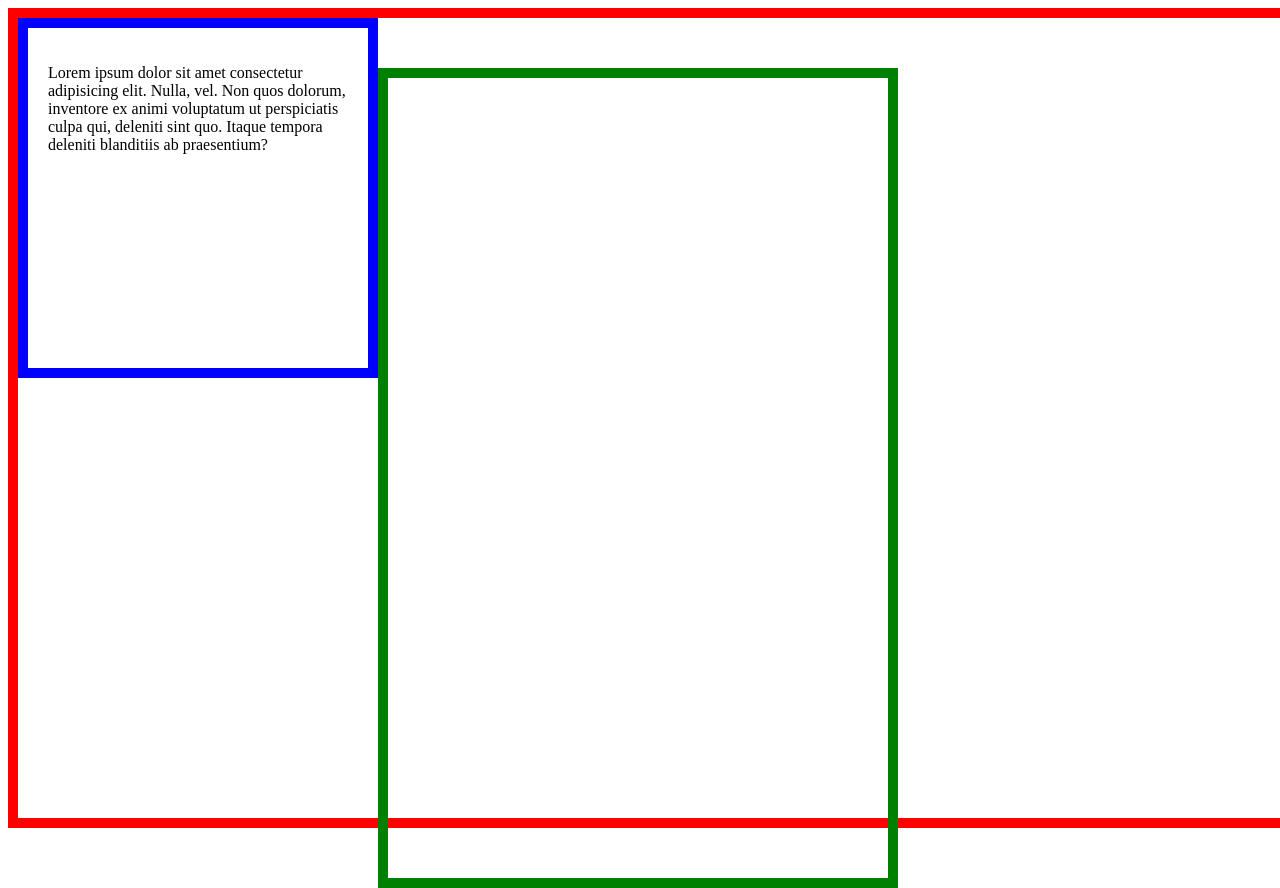
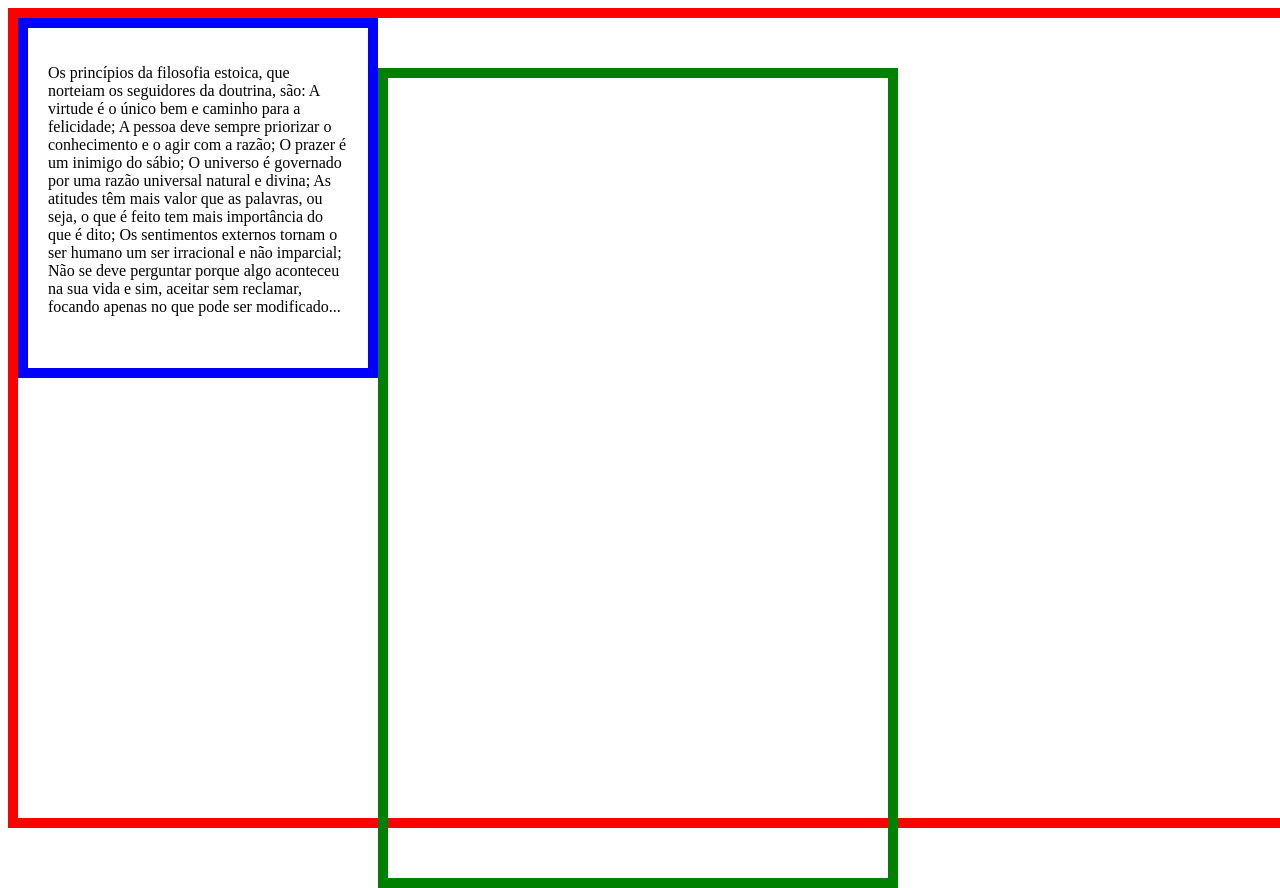
Before and after one commit to danseveriano/Modulo-CSS, a plain HTML site: page Aula 3 CSS/index3.html in a window 1280 px wide. Drawn offline with Linux system fonts and the light colour scheme.

Commit message:
aula 3 css

```diff
--- a/Aula 3 CSS/index3.html
+++ b/Aula 3 CSS/index3.html
@@ -13,9 +13,13 @@
     <div class="container">
         <div class="box1">
             <p>
-                Lorem ipsum dolor sit amet consectetur adipisicing elit. Nulla, vel. Non quos dolorum, inventore ex
-                animi voluptatum ut perspiciatis culpa qui, deleniti sint quo. Itaque tempora deleniti blanditiis ab
-                praesentium?
+                Os princípios da filosofia estoica, que norteiam os seguidores da doutrina, são: A virtude é o único bem
+                e caminho para a felicidade; A pessoa deve sempre priorizar o conhecimento e o agir com a razão; O
+                prazer é um inimigo do sábio; O universo é governado por uma razão universal natural e divina;
+                As atitudes têm mais valor que as palavras, ou seja, o que é feito tem mais importância do que é dito;
+                Os sentimentos externos tornam o ser humano um ser irracional e não imparcial;
+                Não se deve perguntar porque algo aconteceu na sua vida e sim, aceitar sem reclamar, focando apenas no
+                que pode ser modificado...
             </p>
         </div>
         <div class="box2">
```
